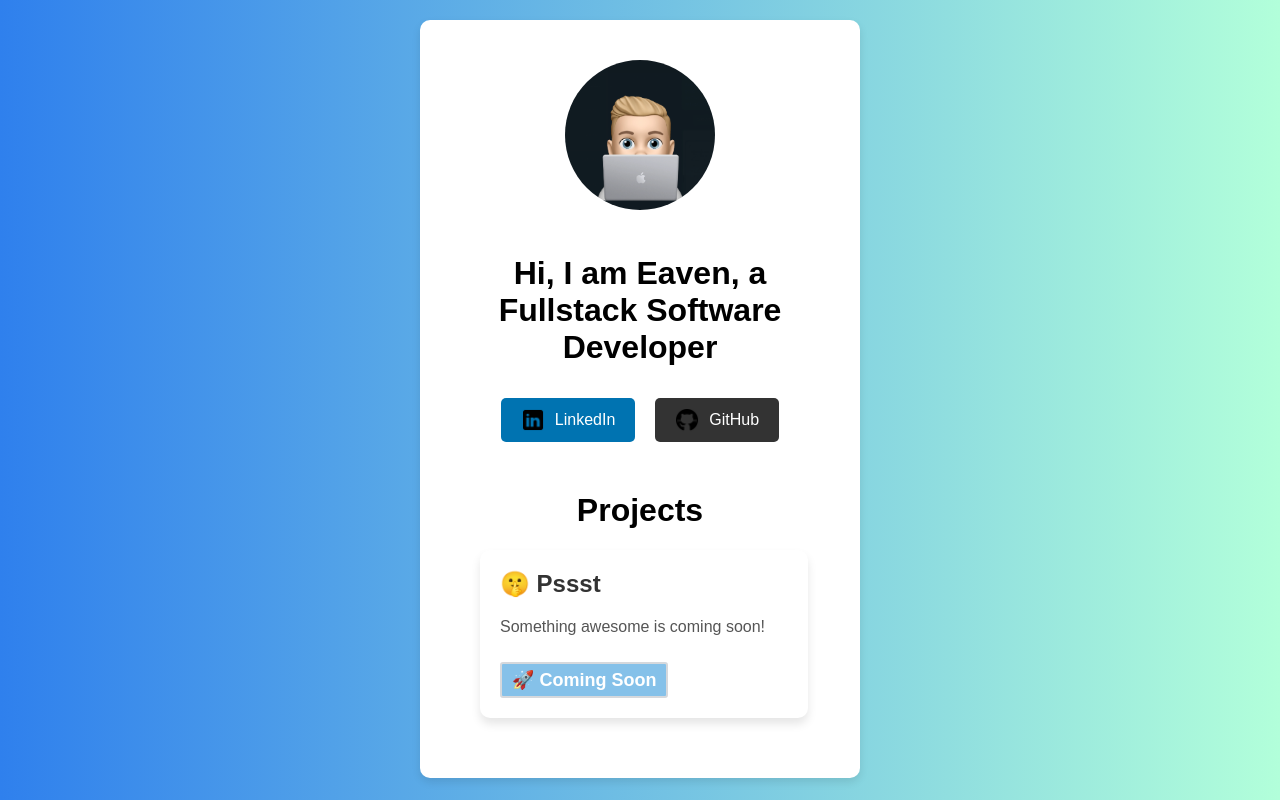
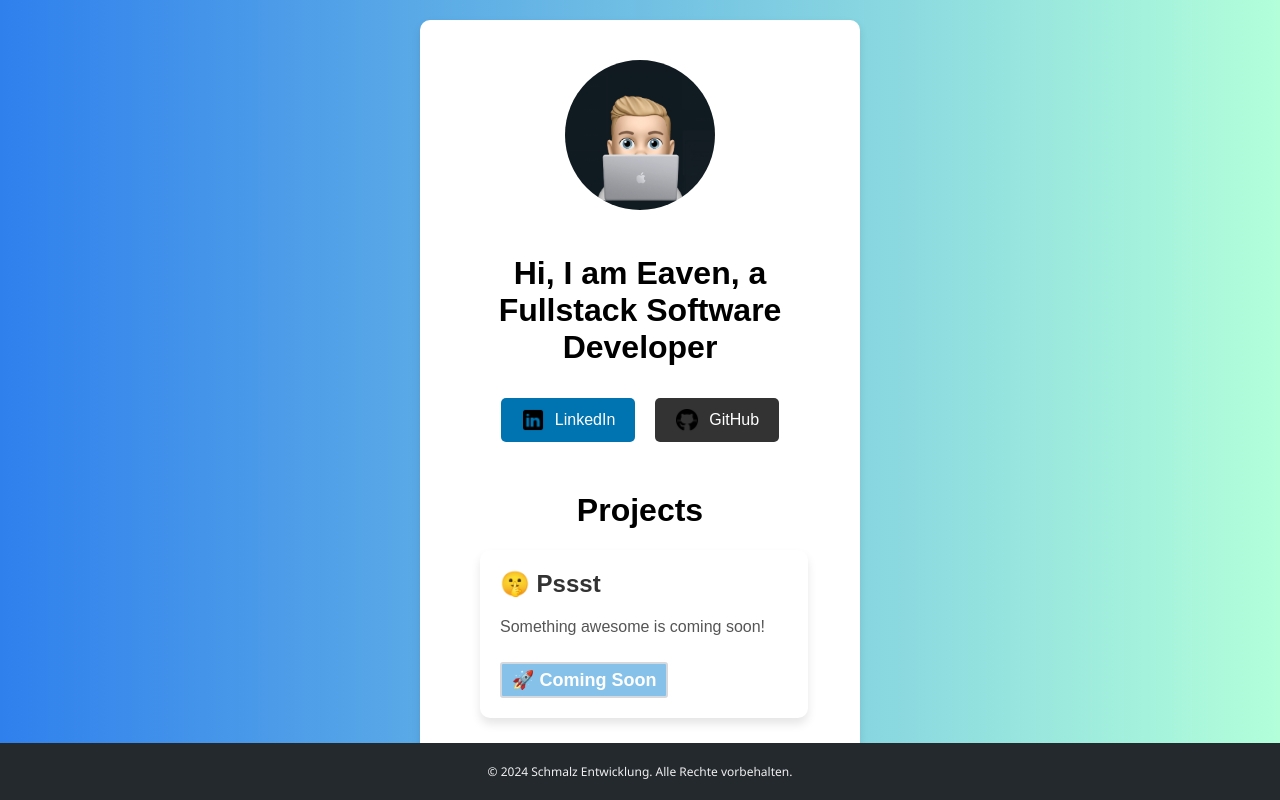
Before and after one commit to EavenCS/personalside, a React (Create React App) app: page / in a window 1280 px wide. Built offline with nearby package versions, Linux system fonts and the light colour scheme.

Commit message:
feat(personalside) add Footer

```diff
--- a/src/components/Footer.js
+++ b/src/components/Footer.js
@@ -1,9 +1,12 @@
 import React from "react";
+import '../index.css';
 
 export default function Footer() {
     return (
-        <footer>
-            <small>© 2024 Schmalz Entwicklung. Alle Rechte vorbehalten.</small>
+        <footer className="Footer-Styling">
+            <div className="Footer-Content">
+                <small id="Copyright-Text">© 2024 Schmalz Entwicklung. Alle Rechte vorbehalten.</small>
+            </div>
         </footer>
     );
 }
--- a/src/components/Main.js
+++ b/src/components/Main.js
@@ -5,6 +5,7 @@ import githubLogo from '../Images/githubLogo.png';
 import Card from './Card';
 import ProjectCard from './ProjectCard';
 import '../index.css';
+import Footer from './Footer';
 
 export default function Main() {
   const projects = [
@@ -17,8 +18,8 @@ export default function Main() {
     // Weitere Projekte hier hinzufügen
   ];
 
-
   return (
+    <>
       <Card>
         <div className="MainContent">
           <img src={avatar} alt="Example" className="AvatarImage" />
@@ -47,5 +48,7 @@ export default function Main() {
           </div>
         </div>
       </Card>
+      <Footer />
+    </>
   );
 }
--- a/src/index.css
+++ b/src/index.css
@@ -69,3 +69,27 @@ body {
   padding-bottom: 10px;
   margin-top: 40px;
 }
+
+.Footer-Styling {
+  background-color: #24292e;
+  color: white;
+  text-align: center;
+  padding: 10px 0;
+  width: 100%;
+  position: fixed;
+  bottom: 0;
+  left: 0;
+}
+
+.Footer-Content {
+  max-width: 1200px;
+  margin: 0 auto;
+  padding: 10px;
+  font-size: 14px;
+  color: #f0f0f0;
+}
+
+#Copyright-Text {
+  font-family: 'Segoe UI', Tahoma, Geneva, Verdana, sans-serif;
+  font-size: 12px;
+}
```
Also changed, not shown: public/logo192.png (deleted), public/logo512.png (deleted). Lines whose indentation alone changed are shown as unchanged.
